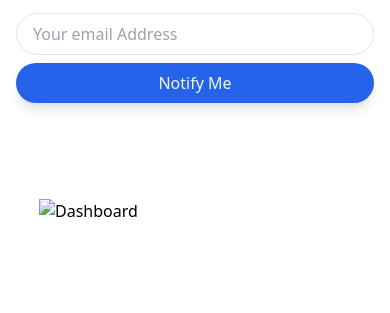
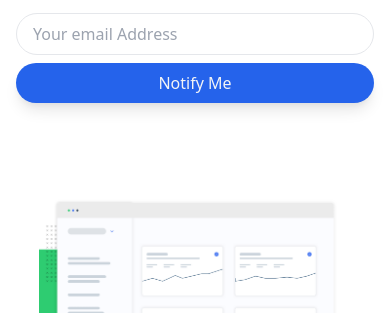
Before and after one commit to SayedEldwansy/Coming-Soon-page, a plain HTML site: page index.html in a window 390 px wide. Shown: the part 143-456 px from the top of the page. Drawn offline with nearby package versions, Linux system fonts and the light colour scheme; the site is published under a folder, as on GitHub Pages, so addresses that start at the root find nothing.

Commit message:
Finishing the responsiveness

```diff
--- a/index.html
+++ b/index.html
@@ -49,7 +49,7 @@
       >
     </div>
     <img
-      src="/images/illustration-dashboard.png"
+      src="./images/illustration-dashboard.png"
       class="sm:py-12 py-20 w-4/5 mx-auto"
       alt="Dashboard"
     />
```
